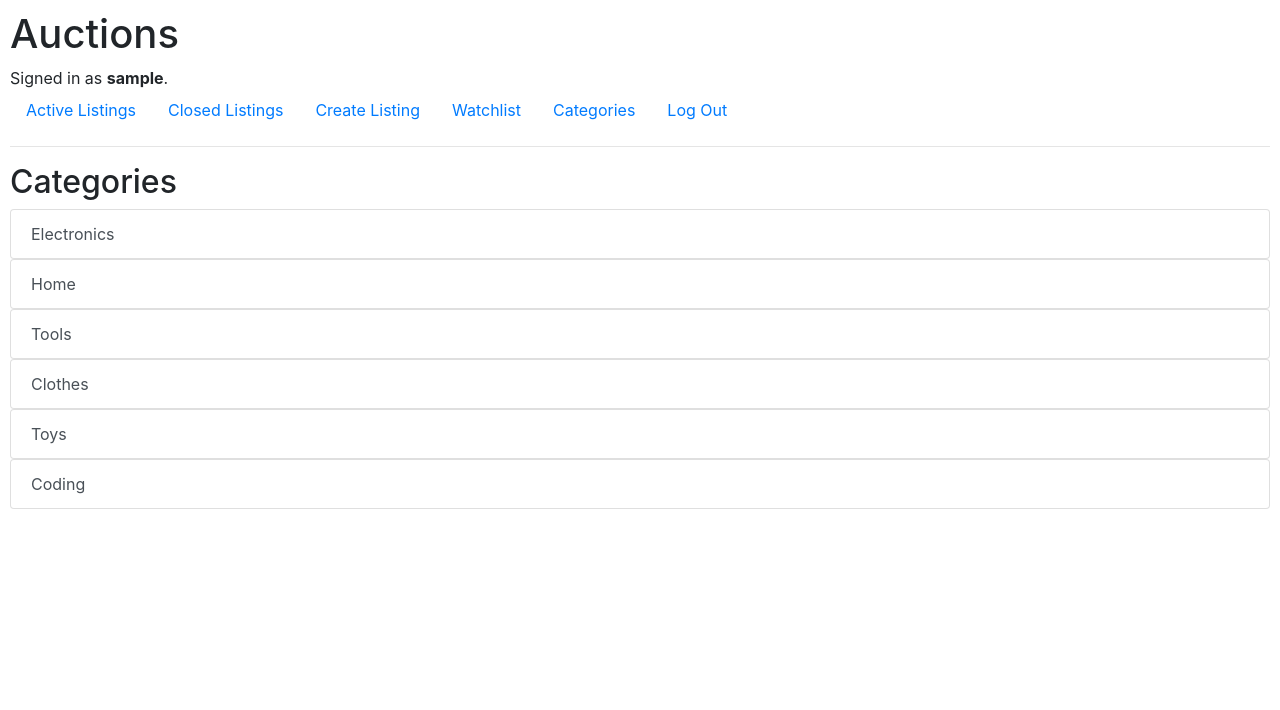
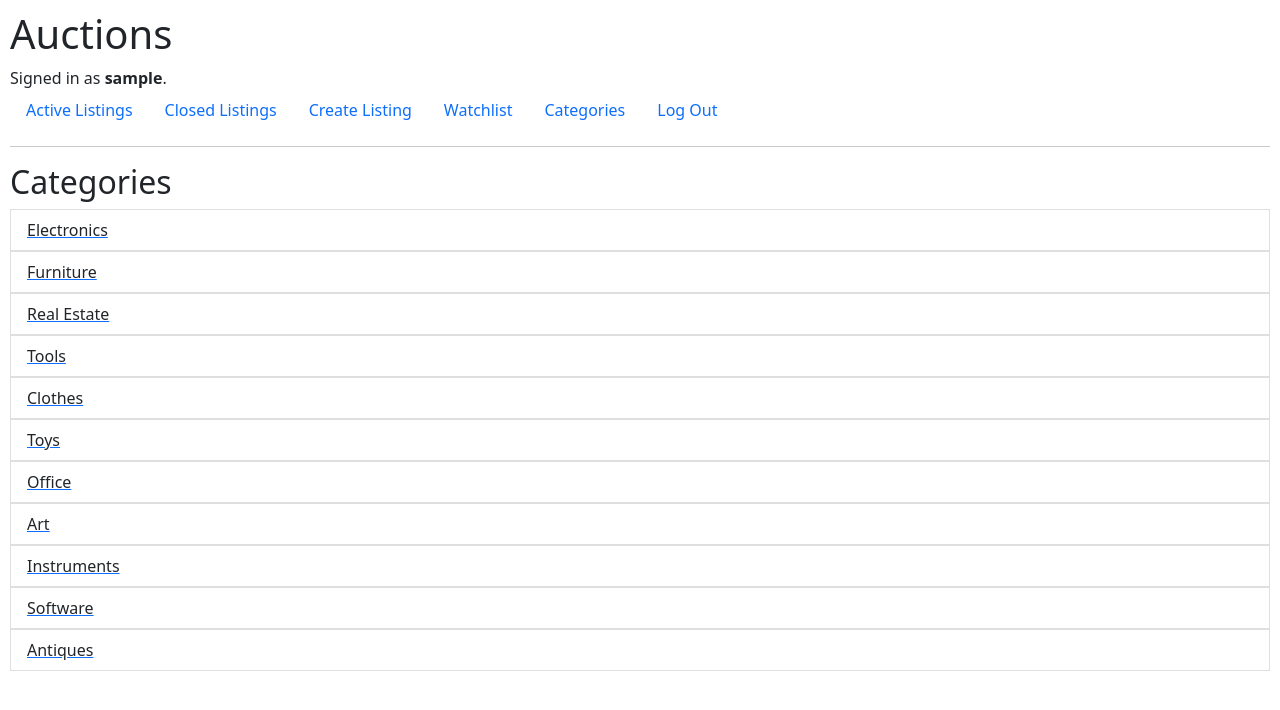
Before and after one commit to zeyuanzhao/cs50w, a Django app: page /categories in a window 1280 px wide. Shown: the top 710 px of the page. Run offline with Django 3.2, Linux system fonts and the light colour scheme; the visitor is signed in with stand-in values (Sample User, id 1); parts of the project's set-up code (start-up, migrations or seed data) failed here and were passed over; some libraries are stand-ins or nearby versions.

Commit message:
more categories

```diff
--- a/project2/auctions/models.py
+++ b/project2/auctions/models.py
@@ -8,11 +8,16 @@ class User(AbstractUser):
 class Listing(models.Model):
     CATEGORIES = (
         ("Electronics", "Electronics"),
-        ("Home", "Home"),
+        ("Furniture", "Furniture"),
+        ("Real Estate", "Real Estate"),
         ("Tools", "Tools"),
         ("Clothes", "Clothes"),
         ("Toys", "Toys"),
-        ("Coding", "Coding")
+        ("Office", "Office"),
+        ("Art", "Art"),
+        ("Instruments", "Instruments"),
+        ("Software", "Software"),
+        ("Antiques", "Antiques")
     )
 
     user = models.ForeignKey(User, on_delete=models.CASCADE, related_name="listings", null=True, blank=True)
--- a/project2/auctions/static/auctions/styles.css
+++ b/project2/auctions/static/auctions/styles.css
@@ -1,11 +1,3 @@
 body {
     padding: 10px;
 }
-
-.divider {
-    margin-top: 5px;
-    margin-bottom: 5px;
-    height: 1px;
-    width: 100%;
-    border-top: 1px solid gray;
-}
--- a/project2/auctions/templates/auctions/index.html
+++ b/project2/auctions/templates/auctions/index.html
@@ -14,7 +14,7 @@
                 <h4>Current Bid: </h4><p>{{ listing.get_highest_bid }}</p>
                 <h4>Category: {{ listing.category }}</h4>
             </a>
-            <hr class="divider">
+            <hr>
        </div>
     {% endfor %}
 {% endblock %}
--- a/project2/auctions/templates/auctions/layout.html
+++ b/project2/auctions/templates/auctions/layout.html
@@ -4,7 +4,8 @@
 <html lang="en">
     <head>
         <title>{% block title %}Auctions{% endblock %}</title>
-        <link rel="stylesheet" href="https://stackpath.bootstrapcdn.com/bootstrap/4.4.1/css/bootstrap.min.css" integrity="sha384-Vkoo8x4CGsO3+Hhxv8T/Q5PaXtkKtu6ug5TOeNV6gBiFeWPGFN9MuhOf23Q9Ifjh" crossorigin="anonymous">
+        <link href="https://cdn.jsdelivr.net/npm/bootstrap@5.2.0-beta1/dist/css/bootstrap.min.css" rel="stylesheet" integrity="sha384-0evHe/X+R7YkIZDRvuzKMRqM+OrBnVFBL6DOitfPri4tjfHxaWutUpFmBp4vmVor" crossorigin="anonymous">
+<script src="https://cdn.jsdelivr.net/npm/bootstrap@5.2.0-beta1/dist/js/bootstrap.bundle.min.js" integrity="sha384-pprn3073KE6tl6bjs2QrFaJGz5/SUsLqktiwsUTF55Jfv3qYSDhgCecCxMW52nD2" crossorigin="anonymous"></script>
         <link href="{% static 'auctions/styles.css' %}" rel="stylesheet">
     </head>
     <body>
--- a/project2/auctions/views.py
+++ b/project2/auctions/views.py
@@ -151,6 +151,7 @@ def category(request, c):
         return redirect("/categories")
     listings = Listing.objects.filter(category=c)
     return render(request, "auctions/category.html", {
+        "category": c,
         "listings": listings
     })
 
```
Also changed, not shown: project2/auctions/templates/auctions/category.html (+8 -4 lines).
